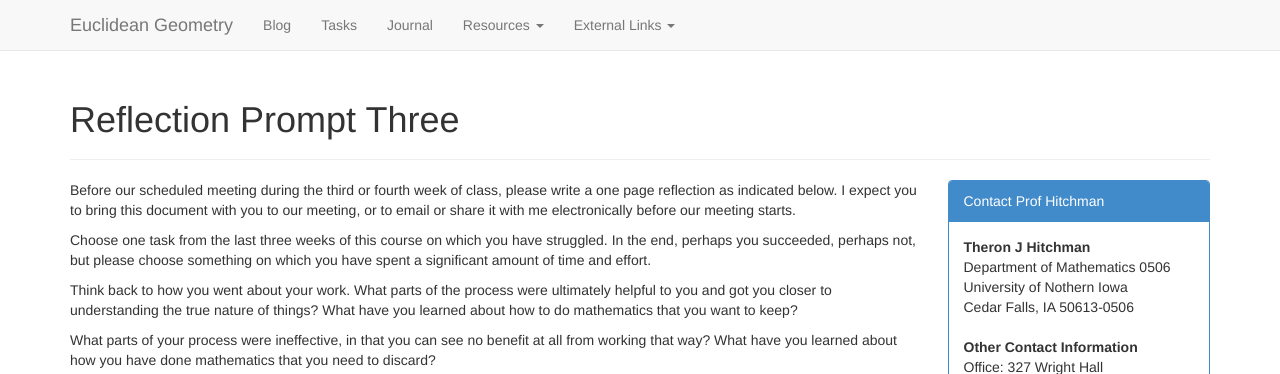
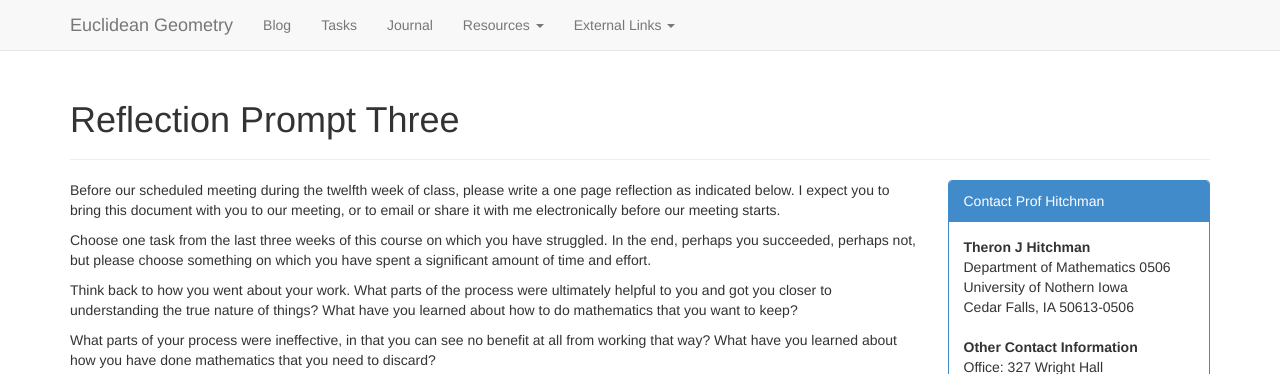
Before and after one commit to theronhitchman/euclidean-geometry, a Jekyll site: the page built from assessment/prompt3.md, in a window 1280 px wide. Shown: the top 374 px of the page. Built offline with Jekyll 4.4.1, drawn with Linux system fonts in a browser that asks for light colours; nearby versions of some CDN libraries.

Commit message:
fix urls

```diff
--- a/assessment/prompt3.md
+++ b/assessment/prompt3.md
@@ -3,7 +3,7 @@ title: Reflection Prompt Three
 layout: default
 ---
 
-Before our scheduled meeting during the third or fourth week of class, please
+Before our scheduled meeting during the twelfth week of class, please
 write a one page reflection as indicated below. I expect you to bring this
 document with you to our meeting, or to email or share it with me electronically
 before our meeting starts.
```
Also changed, not shown: assessment/prompt2.md (+1 -1 lines), assessment/the-standards.md (+0 -1 lines).
